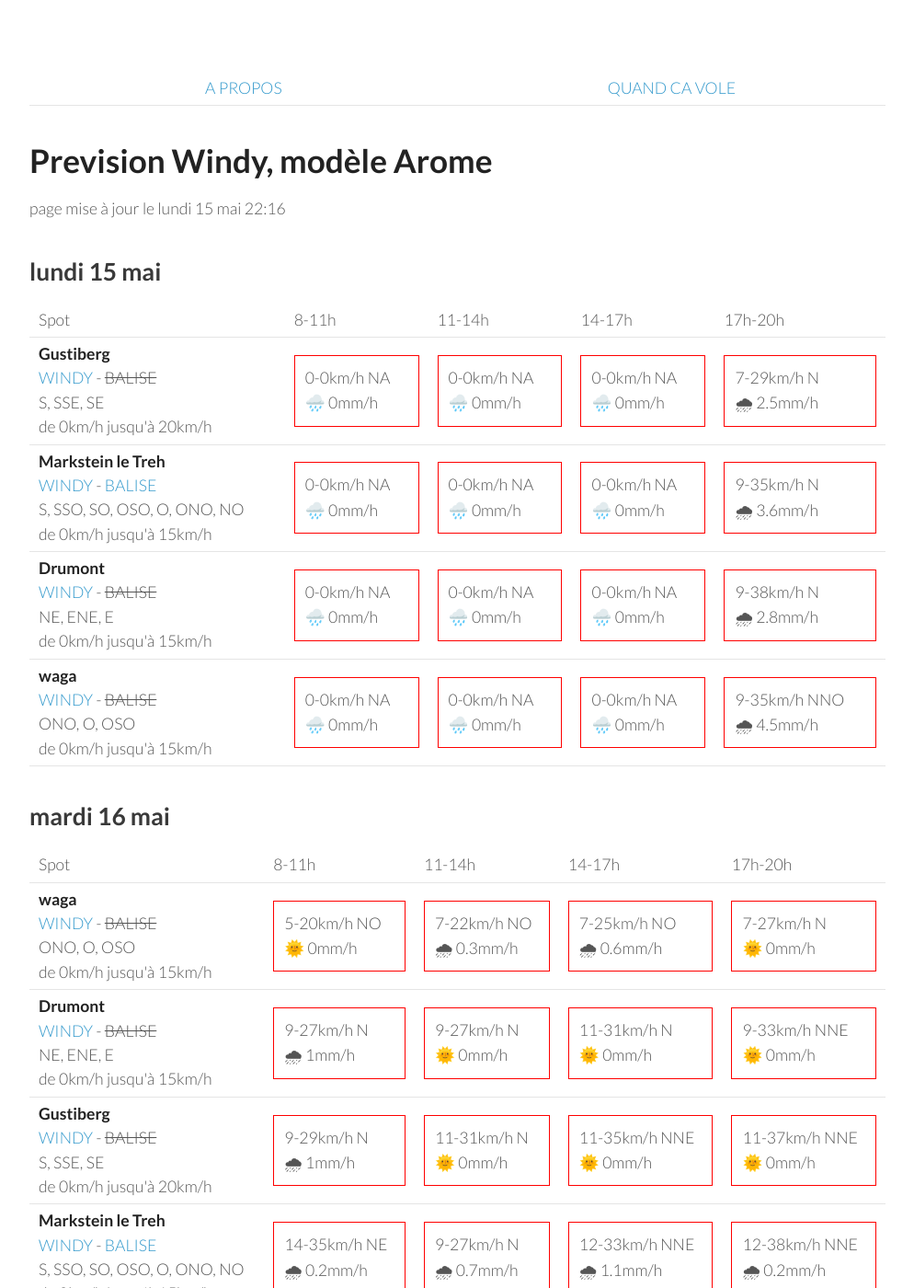
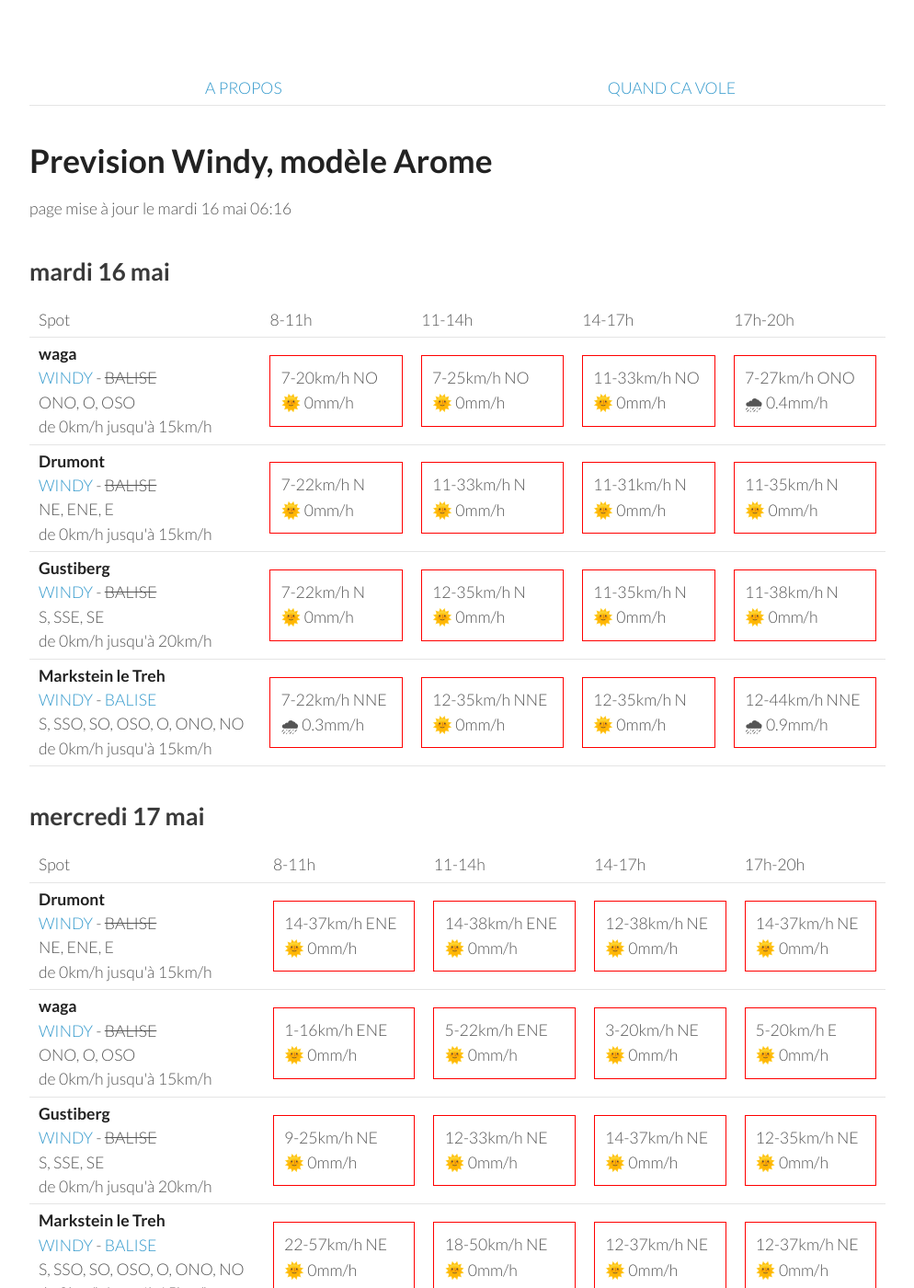
Before and after one commit to parapente-dans-le-nord/parapente-dans-le-nord.github.io, a Jekyll site: the page built from vosges.markdown, in a window 1280 px wide and 1400 px high. Shown: the whole window at 92% size, without its empty margins (26-1020 px from the left). Built offline with Jekyll 4.4.1, drawn with Linux system fonts in a browser that asks for light colours; some of the changed text lies outside the part shown.

Commit message:
update index.markdown

```diff
--- a/vosges.markdown
+++ b/vosges.markdown
@@ -7,60 +7,8 @@ title:  "Tous les spots"
 {: .links}
 
 # Prevision Windy, modèle Arome
-page mise à jour le lundi 15 mai 22:16
+page mise à jour le mardi 16 mai 06:16
 
-## lundi 15 mai
-
-{::nomarkdown}
-<table>
-  <tbody>
-    <tr>
-      <td>Spot</td>
-      <td>8-11h</td>
-      <td>11-14h</td>
-      <td>14-17h</td>
-      <td>17h-20h</td>
-    </tr>
-<tr>
-        <td><strong>Gustiberg</strong><br><a href="https://windy.com/47.894/6.934?47.891,6.934,15,m:eYYagmI">WINDY</a> - <span class="no-balise"> BALISE </span><br> <span class="vent-favorable">S, SSE, SE</span><br><span class="force-vent">de 0km/h jusqu'à 20km/h</span> </td>
-
-            <td><div class="not-flyable"><p>0-0km/h NA</p><p>🌧️ 0mm/h</p></div></td>
-            <td><div class="not-flyable"><p>0-0km/h NA</p><p>🌧️ 0mm/h</p></div></td>
-            <td><div class="not-flyable"><p>0-0km/h NA</p><p>🌧️ 0mm/h</p></div></td>
-            <td><div class="not-flyable"><p>7-29km/h N</p><p>🌧 2.5mm/h</p></div></td>
-
-    </tr>
-<tr>
-        <td><strong>Markstein le Treh</strong><br><a href="https://windy.com/47.926/7.012?47.505,7.012,8,m:eY1agmQ">WINDY</a> - <span class=""><a href="http://www.balisemeteo.com/balise.php?idBalise=136">BALISE</a> </span><br> <span class="vent-favorable">S, SSO, SO, OSO, O, ONO, NO</span><br><span class="force-vent">de 0km/h jusqu'à 15km/h</span> </td>
-
-            <td><div class="not-flyable"><p>0-0km/h NA</p><p>🌧️ 0mm/h</p></div></td>
-            <td><div class="not-flyable"><p>0-0km/h NA</p><p>🌧️ 0mm/h</p></div></td>
-            <td><div class="not-flyable"><p>0-0km/h NA</p><p>🌧️ 0mm/h</p></div></td>
-            <td><div class="not-flyable"><p>9-35km/h N</p><p>🌧 3.6mm/h</p></div></td>
-
-    </tr>
-<tr>
-        <td><strong>Drumont</strong><br><a href="https://windy.com/47.898/6.919?47.687,6.919,9,m:eYYagmG">WINDY</a> - <span class="no-balise"> BALISE </span><br> <span class="vent-favorable">NE, ENE, E</span><br><span class="force-vent">de 0km/h jusqu'à 15km/h</span> </td>
-
-            <td><div class="not-flyable"><p>0-0km/h NA</p><p>🌧️ 0mm/h</p></div></td>
-            <td><div class="not-flyable"><p>0-0km/h NA</p><p>🌧️ 0mm/h</p></div></td>
-            <td><div class="not-flyable"><p>0-0km/h NA</p><p>🌧️ 0mm/h</p></div></td>
-            <td><div class="not-flyable"><p>9-38km/h N</p><p>🌧 2.8mm/h</p></div></td>
-
-    </tr>
-<tr>
-        <td><strong>waga</strong><br><a href="https://windy.com/47.903/6.996?47.900,6.983,15">WINDY</a> - <span class="no-balise"> BALISE </span><br> <span class="vent-favorable">ONO, O, OSO</span><br><span class="force-vent">de 0km/h jusqu'à 15km/h</span> </td>
-
-            <td><div class="not-flyable"><p>0-0km/h NA</p><p>🌧️ 0mm/h</p></div></td>
-            <td><div class="not-flyable"><p>0-0km/h NA</p><p>🌧️ 0mm/h</p></div></td>
-            <td><div class="not-flyable"><p>0-0km/h NA</p><p>🌧️ 0mm/h</p></div></td>
-            <td><div class="not-flyable"><p>9-35km/h NNO</p><p>🌧 4.5mm/h</p></div></td>
-
-    </tr>
-
-</tbody>
-</table>
-{:/}
 ## mardi 16 mai
 
 {::nomarkdown}
@@ -76,40 +24,40 @@ page mise à jour le lundi 15 mai 22:16
 <tr>
         <td><strong>waga</strong><br><a href="https://windy.com/47.903/6.996?47.900,6.983,15">WINDY</a> - <span class="no-balise"> BALISE </span><br> <span class="vent-favorable">ONO, O, OSO</span><br><span class="force-vent">de 0km/h jusqu'à 15km/h</span> </td>
 
-            <td><div class="not-flyable"><p>5-20km/h NO</p><p>🌞 0mm/h</p></div></td>
-            <td><div class="not-flyable"><p>7-22km/h NO</p><p>🌧 0.3mm/h</p></div></td>
-            <td><div class="not-flyable"><p>7-25km/h NO</p><p>🌧 0.6mm/h</p></div></td>
-            <td><div class="not-flyable"><p>7-27km/h N</p><p>🌞 0mm/h</p></div></td>
+            <td><div class="not-flyable"><p>7-20km/h NO</p><p>🌞 0mm/h</p></div></td>
+            <td><div class="not-flyable"><p>7-25km/h NO</p><p>🌞 0mm/h</p></div></td>
+            <td><div class="not-flyable"><p>11-33km/h NO</p><p>🌞 0mm/h</p></div></td>
+            <td><div class="not-flyable"><p>7-27km/h ONO</p><p>🌧 0.4mm/h</p></div></td>
 
 
     </tr>
 <tr>
         <td><strong>Drumont</strong><br><a href="https://windy.com/47.898/6.919?47.687,6.919,9,m:eYYagmG">WINDY</a> - <span class="no-balise"> BALISE </span><br> <span class="vent-favorable">NE, ENE, E</span><br><span class="force-vent">de 0km/h jusqu'à 15km/h</span> </td>
 
-            <td><div class="not-flyable"><p>9-27km/h N</p><p>🌧 1mm/h</p></div></td>
-            <td><div class="not-flyable"><p>9-27km/h N</p><p>🌞 0mm/h</p></div></td>
+            <td><div class="not-flyable"><p>7-22km/h N</p><p>🌞 0mm/h</p></div></td>
+            <td><div class="not-flyable"><p>11-33km/h N</p><p>🌞 0mm/h</p></div></td>
             <td><div class="not-flyable"><p>11-31km/h N</p><p>🌞 0mm/h</p></div></td>
-            <td><div class="not-flyable"><p>9-33km/h NNE</p><p>🌞 0mm/h</p></div></td>
+            <td><div class="not-flyable"><p>11-35km/h N</p><p>🌞 0mm/h</p></div></td>
 
 
     </tr>
 <tr>
         <td><strong>Gustiberg</strong><br><a href="https://windy.com/47.894/6.934?47.891,6.934,15,m:eYYagmI">WINDY</a> - <span class="no-balise"> BALISE </span><br> <span class="vent-favorable">S, SSE, SE</span><br><span class="force-vent">de 0km/h jusqu'à 20km/h</span> </td>
 
-            <td><div class="not-flyable"><p>9-29km/h N</p><p>🌧 1mm/h</p></div></td>
-            <td><div class="not-flyable"><p>11-31km/h N</p><p>🌞 0mm/h</p></div></td>
-            <td><div class="not-flyable"><p>11-35km/h NNE</p><p>🌞 0mm/h</p></div></td>
-            <td><div class="not-flyable"><p>11-37km/h NNE</p><p>🌞 0mm/h</p></div></td>
+            <td><div class="not-flyable"><p>7-22km/h N</p><p>🌞 0mm/h</p></div></td>
+            <td><div class="not-flyable"><p>12-35km/h N</p><p>🌞 0mm/h</p></div></td>
+            <td><div class="not-flyable"><p>11-35km/h N</p><p>🌞 0mm/h</p></div></td>
+            <td><div class="not-flyable"><p>11-38km/h N</p><p>🌞 0mm/h</p></div></td>
 
 
     </tr>
 <tr>
         <td><strong>Markstein le Treh</strong><br><a href="https://windy.com/47.926/7.012?47.505,7.012,8,m:eY1agmQ">WINDY</a> - <span class=""><a href="http://www.balisemeteo.com/balise.php?idBalise=136">BALISE</a> </span><br> <span class="vent-favorable">S, SSO, SO, OSO, O, ONO, NO</span><br><span class="force-vent">de 0km/h jusqu'à 15km/h</span> </td>
 
-            <td><div class="not-flyable"><p>14-35km/h NE</p><p>🌧 0.2mm/h</p></div></td>
-            <td><div class="not-flyable"><p>9-27km/h N</p><p>🌧 0.7mm/h</p></div></td>
-            <td><div class="not-flyable"><p>12-33km/h NNE</p><p>🌧 1.1mm/h</p></div></td>
-            <td><div class="not-flyable"><p>12-38km/h NNE</p><p>🌧 0.2mm/h</p></div></td>
+            <td><div class="not-flyable"><p>7-22km/h NNE</p><p>🌧 0.3mm/h</p></div></td>
+            <td><div class="not-flyable"><p>12-35km/h NNE</p><p>🌞 0mm/h</p></div></td>
+            <td><div class="not-flyable"><p>12-35km/h N</p><p>🌞 0mm/h</p></div></td>
+            <td><div class="not-flyable"><p>12-44km/h NNE</p><p>🌧 0.9mm/h</p></div></td>
 
 
     </tr>
@@ -133,39 +81,39 @@ page mise à jour le lundi 15 mai 22:16
         <td><strong>Drumont</strong><br><a href="https://windy.com/47.898/6.919?47.687,6.919,9,m:eYYagmG">WINDY</a> - <span class="no-balise"> BALISE </span><br> <span class="vent-favorable">NE, ENE, E</span><br><span class="force-vent">de 0km/h jusqu'à 15km/h</span> </td>
 
             <td><div class="not-flyable"><p>14-37km/h ENE</p><p>🌞 0mm/h</p></div></td>
-            <td><div class="not-flyable"><p>22-53km/h NE</p><p>🌞 0mm/h</p></div></td>
-            <td><div class="not-flyable"><p>20-53km/h NE</p><p>🌞 0mm/h</p></div></td>
-            <td><div class="not-flyable"><p>18-51km/h NE</p><p>🌞 0mm/h</p></div></td>
+            <td><div class="not-flyable"><p>14-38km/h ENE</p><p>🌞 0mm/h</p></div></td>
+            <td><div class="not-flyable"><p>12-38km/h NE</p><p>🌞 0mm/h</p></div></td>
+            <td><div class="not-flyable"><p>14-37km/h NE</p><p>🌞 0mm/h</p></div></td>
 
 
     </tr>
 <tr>
         <td><strong>waga</strong><br><a href="https://windy.com/47.903/6.996?47.900,6.983,15">WINDY</a> - <span class="no-balise"> BALISE </span><br> <span class="vent-favorable">ONO, O, OSO</span><br><span class="force-vent">de 0km/h jusqu'à 15km/h</span> </td>
 
-            <td><div class="not-flyable"><p>1-12km/h NE</p><p>🌞 0mm/h</p></div></td>
-            <td><div class="not-flyable"><p>22-59km/h NE</p><p>🌞 0mm/h</p></div></td>
-            <td><div class="not-flyable"><p>20-59km/h NE</p><p>🌞 0mm/h</p></div></td>
-            <td><div class="not-flyable"><p>18-55km/h NE</p><p>🌞 0mm/h</p></div></td>
+            <td><div class="not-flyable"><p>1-16km/h ENE</p><p>🌞 0mm/h</p></div></td>
+            <td><div class="not-flyable"><p>5-22km/h ENE</p><p>🌞 0mm/h</p></div></td>
+            <td><div class="not-flyable"><p>3-20km/h NE</p><p>🌞 0mm/h</p></div></td>
+            <td><div class="not-flyable"><p>5-20km/h E</p><p>🌞 0mm/h</p></div></td>
 
 
     </tr>
 <tr>
         <td><strong>Gustiberg</strong><br><a href="https://windy.com/47.894/6.934?47.891,6.934,15,m:eYYagmI">WINDY</a> - <span class="no-balise"> BALISE </span><br> <span class="vent-favorable">S, SSE, SE</span><br><span class="force-vent">de 0km/h jusqu'à 20km/h</span> </td>
 
-            <td><div class="not-flyable"><p>11-27km/h NE</p><p>🌞 0mm/h</p></div></td>
-            <td><div class="not-flyable"><p>22-55km/h NE</p><p>🌞 0mm/h</p></div></td>
-            <td><div class="not-flyable"><p>20-55km/h NE</p><p>🌞 0mm/h</p></div></td>
-            <td><div class="not-flyable"><p>18-51km/h NE</p><p>🌞 0mm/h</p></div></td>
+            <td><div class="not-flyable"><p>9-25km/h NE</p><p>🌞 0mm/h</p></div></td>
+            <td><div class="not-flyable"><p>12-33km/h NE</p><p>🌞 0mm/h</p></div></td>
+            <td><div class="not-flyable"><p>14-37km/h NE</p><p>🌞 0mm/h</p></div></td>
+            <td><div class="not-flyable"><p>12-35km/h NE</p><p>🌞 0mm/h</p></div></td>
 
 
     </tr>
 <tr>
         <td><strong>Markstein le Treh</strong><br><a href="https://windy.com/47.926/7.012?47.505,7.012,8,m:eY1agmQ">WINDY</a> - <span class=""><a href="http://www.balisemeteo.com/balise.php?idBalise=136">BALISE</a> </span><br> <span class="vent-favorable">S, SSO, SO, OSO, O, ONO, NO</span><br><span class="force-vent">de 0km/h jusqu'à 15km/h</span> </td>
 
-            <td><div class="not-flyable"><p>20-53km/h NE</p><p>🌞 0mm/h</p></div></td>
             <td><div class="not-flyable"><p>22-57km/h NE</p><p>🌞 0mm/h</p></div></td>
-            <td><div class="not-flyable"><p>20-59km/h NE</p><p>🌞 0mm/h</p></div></td>
-            <td><div class="not-flyable"><p>18-55km/h NE</p><p>🌞 0mm/h</p></div></td>
+            <td><div class="not-flyable"><p>18-50km/h NE</p><p>🌞 0mm/h</p></div></td>
+            <td><div class="not-flyable"><p>12-37km/h NE</p><p>🌞 0mm/h</p></div></td>
+            <td><div class="not-flyable"><p>12-37km/h NE</p><p>🌞 0mm/h</p></div></td>
 
 
     </tr>
@@ -188,30 +136,30 @@ page mise à jour le lundi 15 mai 22:16
 <tr>
         <td><strong>Drumont</strong><br><a href="https://windy.com/47.898/6.919?47.687,6.919,9,m:eYYagmG">WINDY</a> - <span class="no-balise"> BALISE </span><br> <span class="vent-favorable">NE, ENE, E</span><br><span class="force-vent">de 0km/h jusqu'à 15km/h</span> </td>
 
-            <td><div class="not-flyable"><p>12-42km/h ENE</p><p>🌞 0mm/h</p></div></td>
-            <td><div class="not-flyable"><p>18-48km/h ENE</p><p>🌞 0mm/h</p></div></td>
-            <td><div class="not-flyable"><p>20-51km/h ENE</p><p>🌞 0mm/h</p></div></td>
-            <td><div class="not-flyable"><p>18-50km/h ENE</p><p>🌞 0mm/h</p></div></td>
+            <td><div class="not-flyable"><p>12-40km/h ENE</p><p>🌞 0mm/h</p></div></td>
+            <td><div class="not-flyable"><p>16-44km/h ENE</p><p>🌞 0mm/h</p></div></td>
+            <td><div class="not-flyable"><p>16-44km/h ENE</p><p>🌞 0mm/h</p></div></td>
+            <td><div class="not-flyable"><p>16-44km/h NE</p><p>🌞 0mm/h</p></div></td>
 
 
     </tr>
 <tr>
         <td><strong>Markstein le Treh</strong><br><a href="https://windy.com/47.926/7.012?47.505,7.012,8,m:eY1agmQ">WINDY</a> - <span class=""><a href="http://www.balisemeteo.com/balise.php?idBalise=136">BALISE</a> </span><br> <span class="vent-favorable">S, SSO, SO, OSO, O, ONO, NO</span><br><span class="force-vent">de 0km/h jusqu'à 15km/h</span> </td>
 
-            <td><div class="not-flyable"><p>12-44km/h NE</p><p>🌞 0mm/h</p></div></td>
-            <td><div class="not-flyable"><p>18-53km/h ENE</p><p>🌞 0mm/h</p></div></td>
-            <td><div class="not-flyable"><p>20-55km/h ENE</p><p>🌞 0mm/h</p></div></td>
-            <td><div class="not-flyable"><p>18-53km/h ENE</p><p>🌞 0mm/h</p></div></td>
+            <td><div class="not-flyable"><p>11-44km/h NE</p><p>🌞 0mm/h</p></div></td>
+            <td><div class="not-flyable"><p>16-48km/h NE</p><p>🌞 0mm/h</p></div></td>
+            <td><div class="not-flyable"><p>16-50km/h NE</p><p>🌞 0mm/h</p></div></td>
+            <td><div class="not-flyable"><p>16-50km/h NNE</p><p>🌞 0mm/h</p></div></td>
 
 
     </tr>
 <tr>
         <td><strong>waga</strong><br><a href="https://windy.com/47.903/6.996?47.900,6.983,15">WINDY</a> - <span class="no-balise"> BALISE </span><br> <span class="vent-favorable">ONO, O, OSO</span><br><span class="force-vent">de 0km/h jusqu'à 15km/h</span> </td>
 
-            <td><div class="not-flyable"><p>12-44km/h NE</p><p>🌞 0mm/h</p></div></td>
-            <td><div class="not-flyable"><p>18-53km/h ENE</p><p>🌞 0mm/h</p></div></td>
-            <td><div class="not-flyable"><p>20-57km/h ENE</p><p>🌞 0mm/h</p></div></td>
-            <td><div class="not-flyable"><p>18-53km/h ENE</p><p>🌞 0mm/h</p></div></td>
+            <td><div class="not-flyable"><p>11-46km/h NE</p><p>🌞 0mm/h</p></div></td>
+            <td><div class="not-flyable"><p>16-50km/h NE</p><p>🌞 0mm/h</p></div></td>
+            <td><div class="not-flyable"><p>16-50km/h NE</p><p>🌞 0mm/h</p></div></td>
+            <td><div class="not-flyable"><p>16-50km/h NE</p><p>🌞 0mm/h</p></div></td>
 
 
     </tr>
@@ -219,9 +167,9 @@ page mise à jour le lundi 15 mai 22:16
         <td><strong>Gustiberg</strong><br><a href="https://windy.com/47.894/6.934?47.891,6.934,15,m:eYYagmI">WINDY</a> - <span class="no-balise"> BALISE </span><br> <span class="vent-favorable">S, SSE, SE</span><br><span class="force-vent">de 0km/h jusqu'à 20km/h</span> </td>
 
             <td><div class="not-flyable"><p>12-42km/h ENE</p><p>🌞 0mm/h</p></div></td>
-            <td><div class="not-flyable"><p>18-50km/h ENE</p><p>🌞 0mm/h</p></div></td>
-            <td><div class="not-flyable"><p>20-51km/h ENE</p><p>🌞 0mm/h</p></div></td>
-            <td><div class="not-flyable"><p>18-50km/h ENE</p><p>🌞 0mm/h</p></div></td>
+            <td><div class="not-flyable"><p>16-44km/h NE</p><p>🌞 0mm/h</p></div></td>
+            <td><div class="not-flyable"><p>16-44km/h ENE</p><p>🌞 0mm/h</p></div></td>
+            <td><div class="not-flyable"><p>16-44km/h NE</p><p>🌞 0mm/h</p></div></td>
 
 
     </tr>
@@ -244,8 +192,8 @@ page mise à jour le lundi 15 mai 22:16
 <tr>
         <td><strong>Drumont</strong><br><a href="https://windy.com/47.898/6.919?47.687,6.919,9,m:eYYagmG">WINDY</a> - <span class="no-balise"> BALISE </span><br> <span class="vent-favorable">NE, ENE, E</span><br><span class="force-vent">de 0km/h jusqu'à 15km/h</span> </td>
 
-            <td><div class="not-flyable"><p>14-37km/h ENE</p><p>🌞 0mm/h</p></div></td>
-            <td><div class="not-flyable"><p>14-40km/h ENE</p><p>🌞 0mm/h</p></div></td>
+            <td><div class="not-flyable"><p>11-35km/h ENE</p><p>🌞 0mm/h</p></div></td>
+            <td><div class="not-flyable"><p>12-38km/h ENE</p><p>🌞 0mm/h</p></div></td>
             <td><div class="not-flyable"><p>20-50km/h ENE</p><p>🌞 0mm/h</p></div></td>
             <td><div class="not-flyable"><p>20-51km/h NE</p><p>🌞 0mm/h</p></div></td>
 
@@ -254,7 +202,7 @@ page mise à jour le lundi 15 mai 22:16
 <tr>
         <td><strong>Markstein le Treh</strong><br><a href="https://windy.com/47.926/7.012?47.505,7.012,8,m:eY1agmQ">WINDY</a> - <span class=""><a href="http://www.balisemeteo.com/balise.php?idBalise=136">BALISE</a> </span><br> <span class="vent-favorable">S, SSO, SO, OSO, O, ONO, NO</span><br><span class="force-vent">de 0km/h jusqu'à 15km/h</span> </td>
 
-            <td><div class="not-flyable"><p>14-44km/h NE</p><p>🌞 0mm/h</p></div></td>
+            <td><div class="not-flyable"><p>12-42km/h NE</p><p>🌞 0mm/h</p></div></td>
             <td><div class="not-flyable"><p>14-46km/h ENE</p><p>🌞 0mm/h</p></div></td>
             <td><div class="not-flyable"><p>20-55km/h ENE</p><p>🌞 0mm/h</p></div></td>
             <td><div class="not-flyable"><p>20-57km/h NE</p><p>🌞 0mm/h</p></div></td>
@@ -264,7 +212,7 @@ page mise à jour le lundi 15 mai 22:16
 <tr>
         <td><strong>waga</strong><br><a href="https://windy.com/47.903/6.996?47.900,6.983,15">WINDY</a> - <span class="no-balise"> BALISE </span><br> <span class="vent-favorable">ONO, O, OSO</span><br><span class="force-vent">de 0km/h jusqu'à 15km/h</span> </td>
 
-            <td><div class="not-flyable"><p>14-44km/h NE</p><p>🌞 0mm/h</p></div></td>
+            <td><div class="not-flyable"><p>12-40km/h NE</p><p>🌞 0mm/h</p></div></td>
             <td><div class="not-flyable"><p>14-46km/h ENE</p><p>🌞 0mm/h</p></div></td>
             <td><div class="not-flyable"><p>20-55km/h ENE</p><p>🌞 0mm/h</p></div></td>
             <td><div class="not-flyable"><p>20-55km/h NE</p><p>🌞 0mm/h</p></div></td>
@@ -274,8 +222,8 @@ page mise à jour le lundi 15 mai 22:16
 <tr>
         <td><strong>Gustiberg</strong><br><a href="https://windy.com/47.894/6.934?47.891,6.934,15,m:eYYagmI">WINDY</a> - <span class="no-balise"> BALISE </span><br> <span class="vent-favorable">S, SSE, SE</span><br><span class="force-vent">de 0km/h jusqu'à 20km/h</span> </td>
 
-            <td><div class="not-flyable"><p>14-38km/h ENE</p><p>🌞 0mm/h</p></div></td>
-            <td><div class="not-flyable"><p>14-42km/h ENE</p><p>🌞 0mm/h</p></div></td>
+            <td><div class="not-flyable"><p>12-35km/h ENE</p><p>🌞 0mm/h</p></div></td>
+            <td><div class="not-flyable"><p>12-40km/h ENE</p><p>🌞 0mm/h</p></div></td>
             <td><div class="not-flyable"><p>20-51km/h ENE</p><p>🌞 0mm/h</p></div></td>
             <td><div class="not-flyable"><p>20-51km/h NE</p><p>🌞 0mm/h</p></div></td>
 
```
